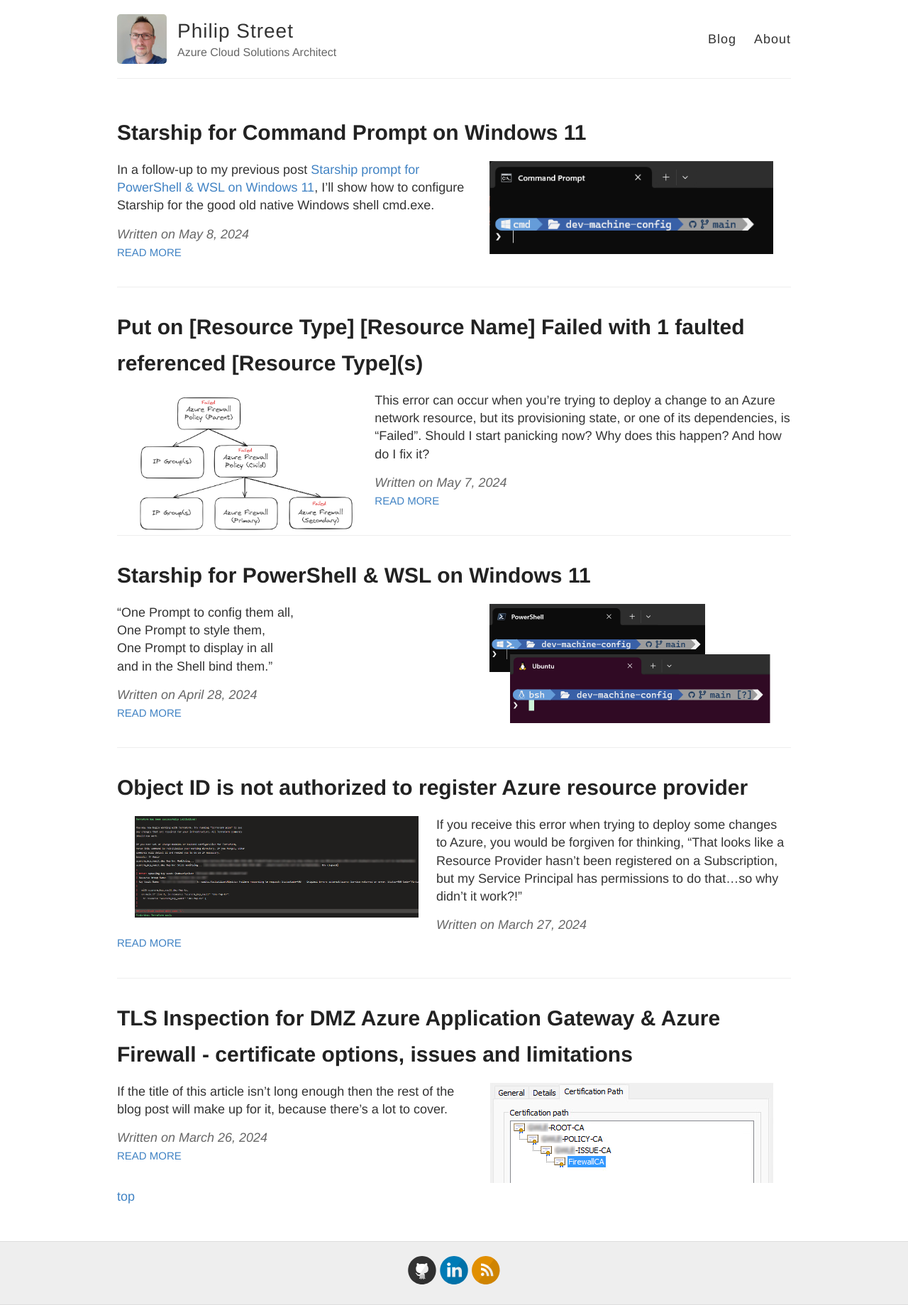
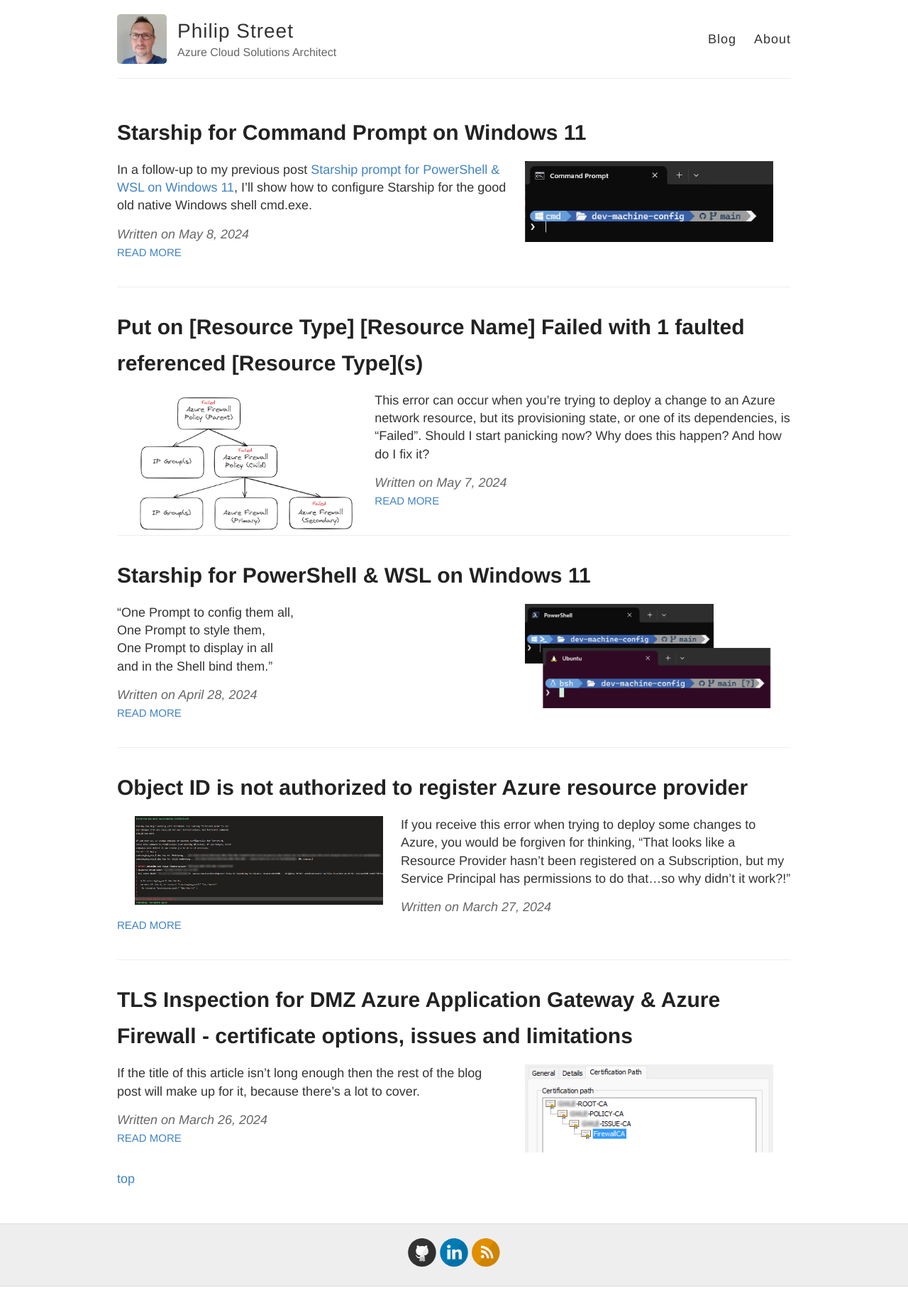
Before and after one commit to philipstreet/philipstreet.github.io, a Jekyll site: the page built from index.html, in a window 1280 px wide. Shown: the whole page at 71% size. Built offline with Jekyll 4.4.1, drawn with Linux system fonts in a browser that asks for light colours; after the commit the page ends 1813 px from its top, so only the background shows below that.

Commit message:
Tweak image style on blog list

```diff
--- a/index.html
+++ b/index.html
@@ -15,7 +15,7 @@
 
       <div class="entry">
         <div>
-          <img alt="Small image from post" src="/images/{{ post.image }}" style="max-width: 400px; max-height: 200px; float: {{ float }}; margin: 0px 25px 0px 25px;">
+          <img alt="Small image from post" src="/images/{{ post.image }}" class="extract" style="float: {{ float }};">
           {{ post.excerpt }}
         </div>
       </div>
--- a/style.scss
+++ b/style.scss
@@ -292,6 +292,12 @@
   margin-bottom: 25px;
 }
 
+img.extract {
+  max-width: 350px;
+  max-height: 200px;
+  margin: 0px 25px 0px 25px;
+}
+
 // Settled on moving the import of syntax highlighting to the bottom of the CSS
 // ... Otherwise it really bloats up the top of the CSS file and makes it difficult to find the start
 @import "highlights";
```
